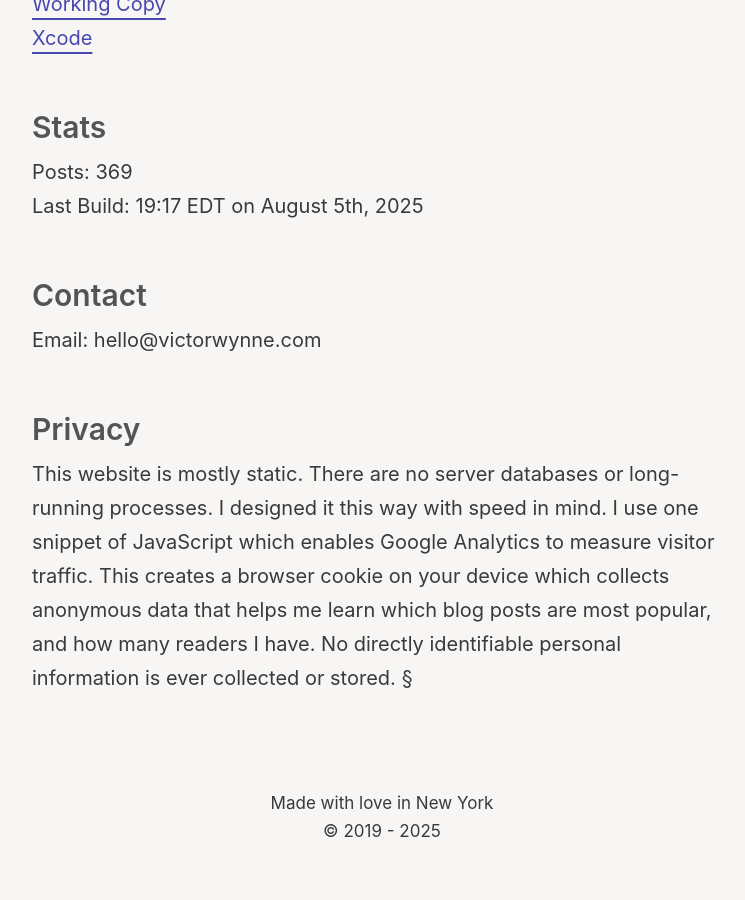
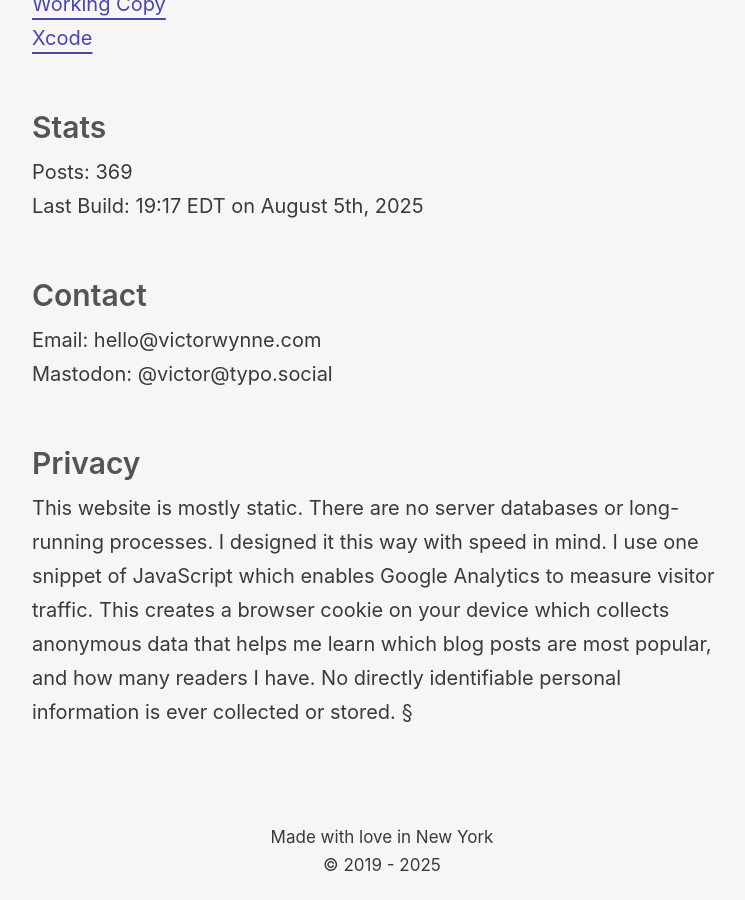
Before and after one commit to victorwynne/victorwynne, a Jekyll site: the page built from colophon.md, in a window 1280 px wide and 900 px high, scrolled down 2612 px. Shown: the whole window, without its empty margins (258-1003 px from the left). Built offline with Jekyll 4.4.1, drawn with Linux system fonts in a browser that asks for light colours; before the commit the page ends 3478 px from its top, so only the background shows below that.

Commit message:
colophon.md

```diff
--- a/colophon.md
+++ b/colophon.md
@@ -95,7 +95,8 @@ Last Build: {{ site.time | date: '%R %Z' }} on {{ site.time | date_to_long_strin
 
 ## Contact
 
-Email: hello@victorwynne.com<br><br>
+Email: hello@victorwynne.com<br>
+Mastodon: @victor@typo.social<br><br>
 
 ## Privacy
 
```
